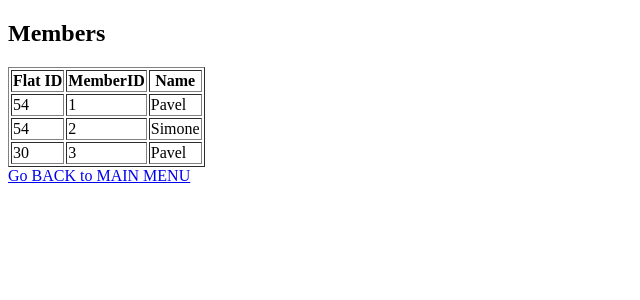
After one commit to pgrach/SquareTools, a Flask app: page /members in a window 1280 px wide. The commit adds this page. Shown: the top 300 px of the page, without its empty margins (0-640 px from the left). Run offline with Flask 3, Linux system fonts and the light colour scheme; data comes from the database, SQL or seed files in the repository.

Commit message:
restructured tables, adding members table and reformulated routes making sure same name is not saved twise in the same flat

```diff
--- a/main.py
+++ b/main.py
@@ -1,4 +1,6 @@
 from flask import Flask, render_template, request, redirect, url_for
+
+# created an instance of the Flask application
 app = Flask(__name__)
 
 import sqlite3 as sql
@@ -9,17 +11,26 @@ def get_db_connection():
     dbCursor = dbCon.cursor() #cursor object
     return dbCon, dbCursor
 
-# Ensure the table exists before starting the app
+# establish a connection and get the cursor object for executing SQL statements
 conn, cursor = get_db_connection()
 
 # Create the flats table
 cursor.execute("""
 CREATE TABLE IF NOT EXISTS "flats" (
-"flatID" INTEGER PRIMARY KEY AUTOINCREMENT,
-"fname" TEXT NOT NULL
+"flatID" INTEGER PRIMARY KEY AUTOINCREMENT
 )""")
 
-# Create the items table
+# Create the Members Table that will store the names of members (or tenants) of a flat
+cursor.execute("""
+CREATE TABLE IF NOT EXISTS "members" (
+"flatID" INTEGER NOT NULL,
+"memberID" INTEGER PRIMARY KEY AUTOINCREMENT,
+"fname" TEXT NOT NULL,
+FOREIGN KEY (flatID) REFERENCES flats (flatID),
+UNIQUE(flatID, fname)
+)""")
+
+# Create the items table that will store items associated with a flat
 cursor.execute("""
 CREATE TABLE IF NOT EXISTS "items" (
 "itemID" INTEGER PRIMARY KEY AUTOINCREMENT,
@@ -40,10 +51,20 @@ conn.close()
 # Update Items
 # View All Items
 
+#Define Flask routes
+
 # Home Page
 @app.route("/")
 def home():
     return render_template("index.html")
+
+@app.route("/members")
+def view_members():
+  conn, cursor = get_db_connection()
+  cursor.execute("SELECT * FROM members")
+  members = cursor.fetchall()
+  conn.close()
+  return render_template("members.html", members=members)
 
 @app.route("/items")
 def view_items():
@@ -69,9 +90,19 @@ def add_items():
         cursor.execute("SELECT * FROM flats WHERE flatID = ?", (flat,))
         existing_flat = cursor.fetchone()
         if not existing_flat:
-            cursor.execute("INSERT INTO flats (flatID, fname) VALUES (?, ?)", (flat, fname))
+            cursor.execute("INSERT INTO flats (flatID) VALUES (?)", (flat,))
 
+        # Check if a member with the same name exists in the same flat
+        cursor.execute("SELECT * FROM members WHERE flatID = ? AND fname = ?", (flat, fname))
+        existing_member = cursor.fetchone()
+
+        # If the member doesn't exist, add them
+        if not existing_member:
+            cursor.execute("INSERT INTO members (flatID, fname) VALUES (?, ?)", (flat, fname))
+
+        # Insert into items
         cursor.execute("INSERT INTO items (flatID, class, item_name, availability) VALUES (?, ?, ?, ?)", (flat, classn, item, availability))
+
         conn.commit()
         conn.close()
 
--- a/templates/index.html
+++ b/templates/index.html
@@ -9,6 +9,7 @@
     <h1>Welcome to Squared Share</h1>
     <ul>
         <li><a href="{{ url_for('view_items') }}">View All Items</a></li>
+        <li><a href="{{ url_for('view_members') }}">View Members</a></li>
         <li><a href="{{ url_for('add_items') }}">Add Items</a></li>
 
 </body>
--- /dev/null
+++ b/templates/members.html
@@ -0,0 +1,29 @@
+<!DOCTYPE html>
+<html lang="en">
+<head>
+  <meta charset="UTF-8">
+  <meta http-equiv="X-UA-Compatible" content="IE=edge">
+  <meta name="viewport" content="width=device-width, initial-scale=1.0">
+  <title>Members</title>
+</head>
+<body>
+  <h2>Members</h2>
+  <table border="1">
+    <tr>
+      <th>Flat ID</th>
+      <th>MemberID</th>
+      <th>Name</th>
+    </tr>
+    {% for member in members %}
+    <tr>
+      <td>{{ member[0] }}</td>
+      <td>{{ member[1] }}</td>
+      <td>{{ member[2] }}</td>
+    </tr>
+    {% endfor %}
+  </table>
+
+  <a href="{{ url_for('home') }}">Go BACK to MAIN MENU </a>
+
+</body>
+</html>
```
Also changed, not shown: templates/add_items.html (+6 -1 lines), square_share.db.
